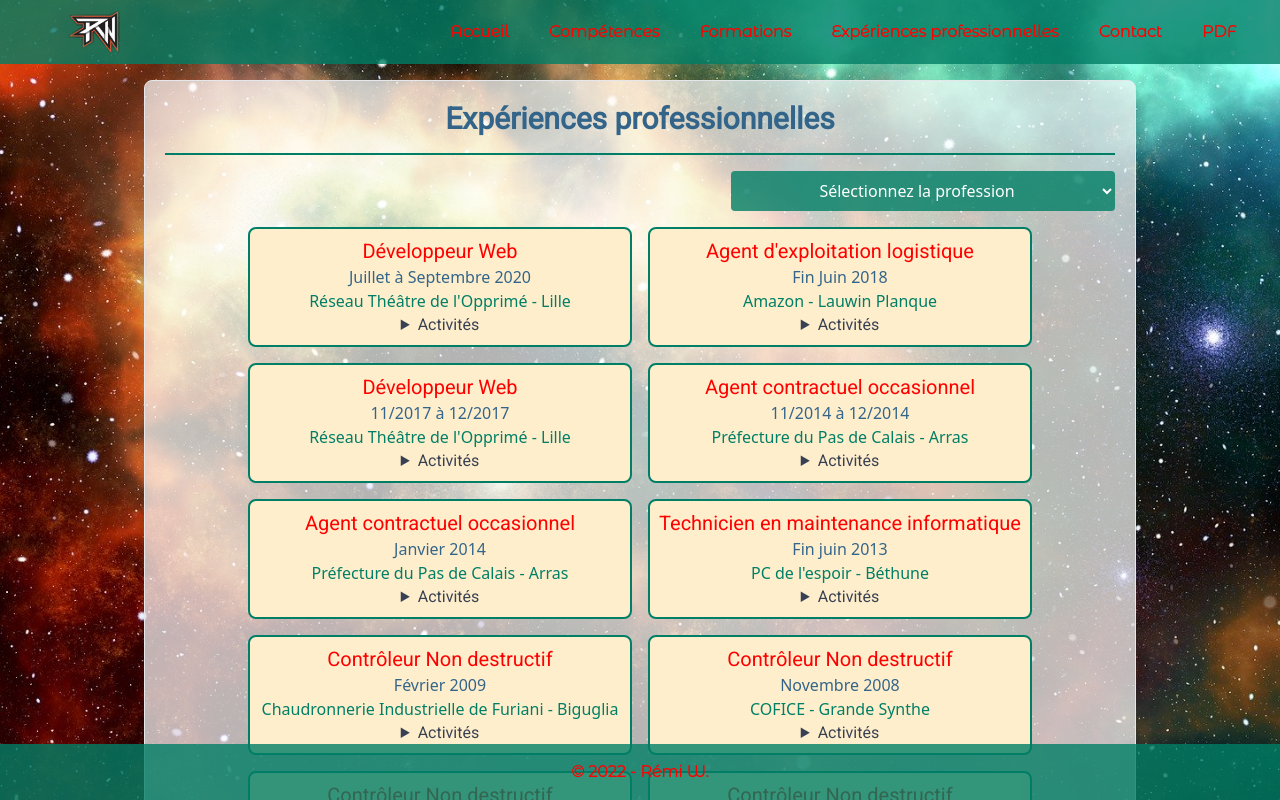
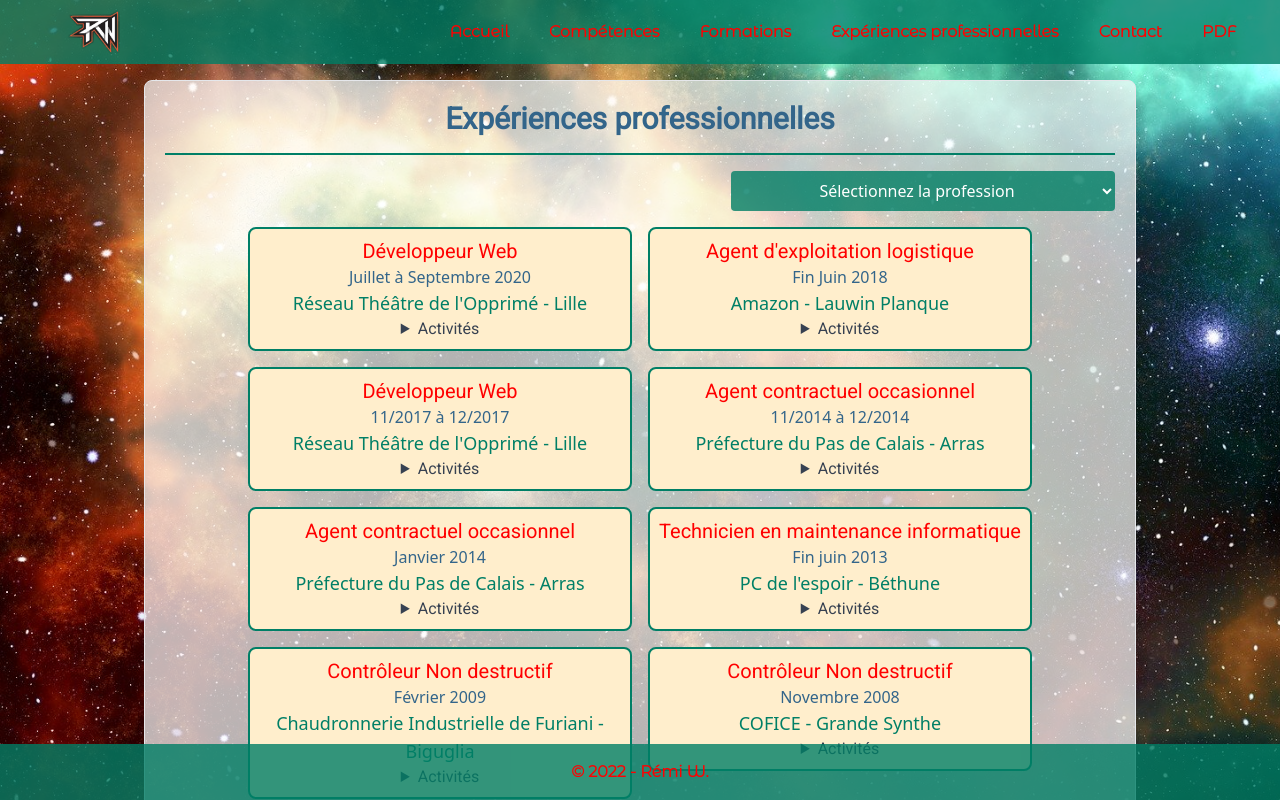
Before and after one commit to Willremi/cv-react, a React (Create React App) app: page /experiences in a window 1280 px wide. Built offline with nearby package versions, Linux system fonts and the light colour scheme; a web font is replaced by a local one.

Commit message:
stylisation de détails taille police au lieu

```diff
--- a/src/pages/Experiences.js
+++ b/src/pages/Experiences.js
@@ -46,7 +46,7 @@ const Experiences = () => {
                                     <div className='text-center mx-auto'>
                                         <h3 className='text-div-red font-roboto'>{item.title}</h3>
                                         <p className='text-div-blue'>{item.dates}</p>
-                                        <p className='text-div-green xl:text-md'>{item.location}</p>
+                                        <p className='text-div-green text-lg xl:text-md'>{item.location}</p>
                                         <details>
                                             <summary className='font-roboto text-gray-700'>Activités</summary>
                                             {item.missions.map(elt =>
```
